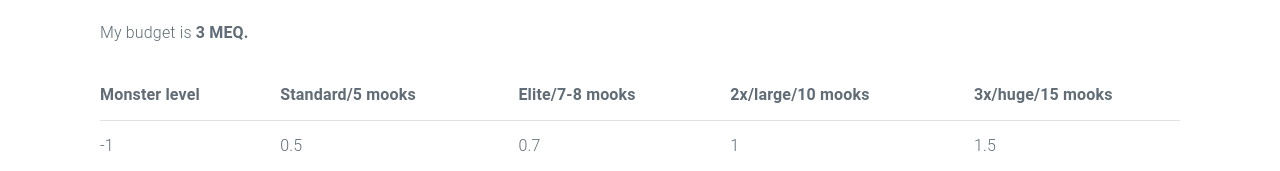
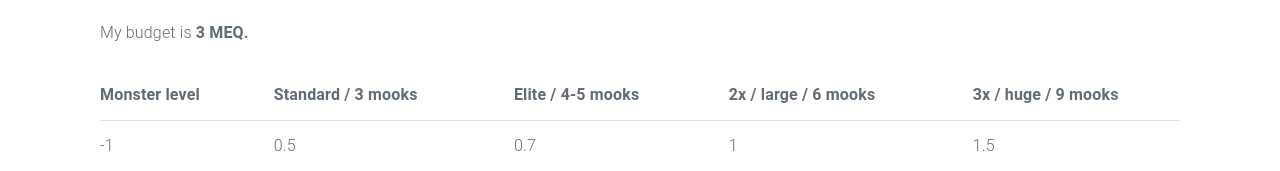
Before and after one commit to ben/13acalc, a Svelte app: page / in a window 1280 px wide. Shown: the part 192-363 px from the top of the page. Built offline with nearby package versions, Linux system fonts and the light colour scheme.

Commit message:
Adjust mook multiplier by level

```diff
--- a/src/App.svelte
+++ b/src/App.svelte
@@ -12,6 +12,18 @@
     ($state) => [0, 1, 2, 3, 5, 7, 9, 11][$state.playercount]
   );
 
+  const MookFactor = derived(
+    state,
+    ($state) => [0, 3, 3, 4, 4, 5, 5, 5, 5, 5, 5][$state.level]
+  );
+
+  const EliteMookFactor = derived(MookFactor, ($MookFactor) => {
+    const base = $MookFactor * 1.5;
+    const low = Math.floor(base);
+    const high = Math.ceil(base);
+    return low === high ? low : `${low}-${high}`
+  });
+
   const parLevel = derived(state, ({ level, battlecount }) => {
     const base = level < 5 ? level : level < 8 ? level + 1 : level + 2;
     return battlecount === 3 ? base + 1 : base;
@@ -24,15 +36,17 @@
   <div class="row">
     <div class="column column-33">
       <label for="playercount">I have this many players:</label>
-      {$state.playercount} <input type=range min=1 max=7 bind:value={$state.playercount} />
+      {$state.playercount}
+      <input type="range" min="1" max="7" bind:value={$state.playercount} />
     </div>
     <div class="column column-33">
       <label for="level">They are this level:</label>
-      {$state.level} <input type=range min=1 max=10 bind:value={$state.level} />
+      {$state.level}
+      <input type="range" min="1" max="10" bind:value={$state.level} />
     </div>
     <div class="column column-33">
       <label for="battlecount">I'll be running this many battles today:</label>
-      3 <input type=range min=3 max=4 bind:value={$state.battlecount} /> 4
+      3 <input type="range" min="3" max="4" bind:value={$state.battlecount} /> 4
     </div>
   </div>
 
@@ -43,10 +57,10 @@
     <thead>
       <tr>
         <th>Monster level</th>
-        <th>Standard/5 mooks</th>
-        <th>Elite/7-8 mooks</th>
-        <th>2x/large/10 mooks</th>
-        <th>3x/huge/15 mooks</th>
+        <th>Standard / {$MookFactor} mooks</th>
+        <th>Elite / {$EliteMookFactor} mooks</th>
+        <th>2x / large / {$MookFactor * 2} mooks</th>
+        <th>3x / huge / {$MookFactor * 3} mooks</th>
       </tr>
     </thead>
     <tbody>
```
